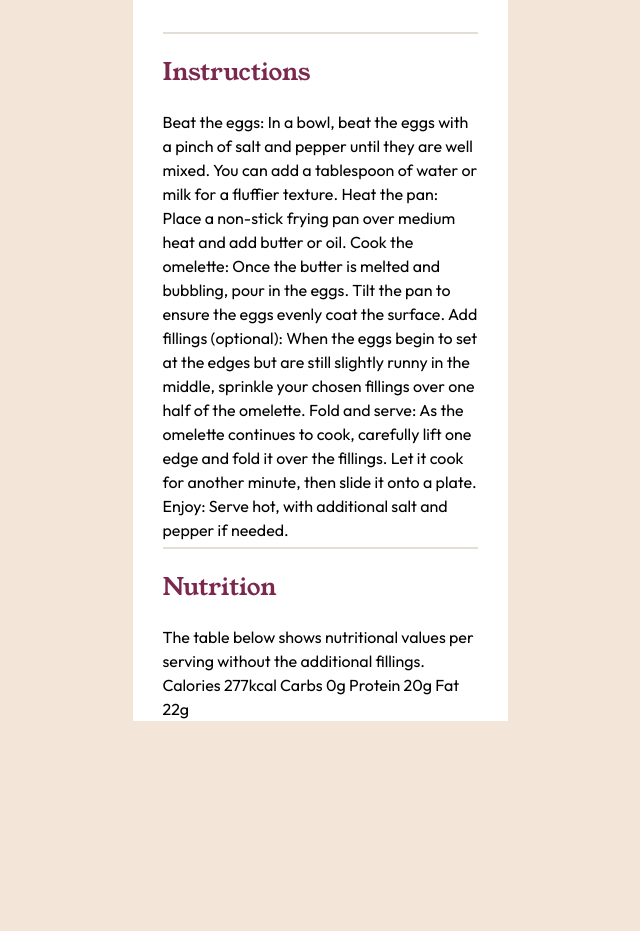
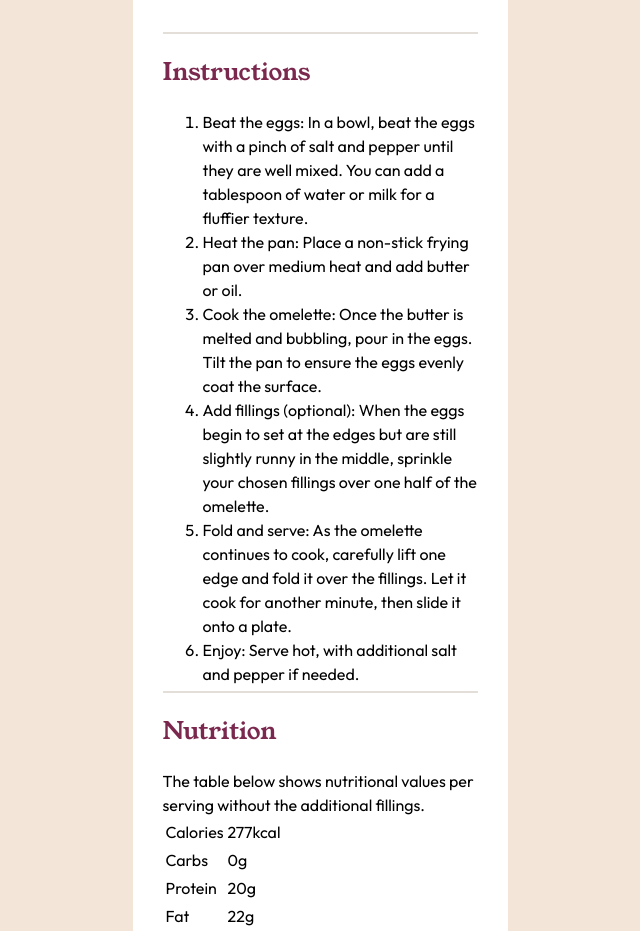
Before and after one commit to lawlawson/recipe-page, a plain HTML site: page index.html in a window 1280 px wide. Shown: the part 1270-2201 px from the top of the page, without its empty margins (320-960 px from the left). Before the commit the page ends 1991 px from the top, so only its background shows below. Drawn offline with Linux system fonts and the light colour scheme.

Commit message:
layout for instructions and nutrition

```diff
--- a/index.html
+++ b/index.html
@@ -51,23 +51,58 @@
       <div class="divide"></div>
       <section>
         <h2 class="heading-two">Instructions</h2>
-        Beat the eggs: In a bowl, beat the eggs with a pinch of salt and pepper
-        until they are well mixed. You can add a tablespoon of water or milk for
-        a fluffier texture. Heat the pan: Place a non-stick frying pan over
-        medium heat and add butter or oil. Cook the omelette: Once the butter is
-        melted and bubbling, pour in the eggs. Tilt the pan to ensure the eggs
-        evenly coat the surface. Add fillings (optional): When the eggs begin to
-        set at the edges but are still slightly runny in the middle, sprinkle
-        your chosen fillings over one half of the omelette. Fold and serve: As
-        the omelette continues to cook, carefully lift one edge and fold it over
-        the fillings. Let it cook for another minute, then slide it onto a
-        plate. Enjoy: Serve hot, with additional salt and pepper if needed.
+        <ol>
+          <li>
+            Beat the eggs: In a bowl, beat the eggs with a pinch of salt and
+            pepper until they are well mixed. You can add a tablespoon of water
+            or milk for a fluffier texture.
+          </li>
+          <li>
+            Heat the pan: Place a non-stick frying pan over medium heat and add
+            butter or oil.
+          </li>
+          <li>
+            Cook the omelette: Once the butter is melted and bubbling, pour in
+            the eggs. Tilt the pan to ensure the eggs evenly coat the surface.
+          </li>
+          <li>
+            Add fillings (optional): When the eggs begin to set at the edges but
+            are still slightly runny in the middle, sprinkle your chosen
+            fillings over one half of the omelette.
+          </li>
+          <li>
+            Fold and serve: As the omelette continues to cook, carefully lift
+            one edge and fold it over the fillings. Let it cook for another
+            minute, then slide it onto a plate.
+          </li>
+          <li>Enjoy: Serve hot, with additional salt and pepper if needed.</li>
+        </ol>
       </section>
       <div class="divide"></div>
       <section>
         <h2 class="heading-two">Nutrition</h2>
-        The table below shows nutritional values per serving without the
-        additional fillings. Calories 277kcal Carbs 0g Protein 20g Fat 22g
+        <p>
+          The table below shows nutritional values per serving without the
+          additional fillings.
+        </p>
+        <table>
+          <tr>
+            <td>Calories</td>
+            <td>277kcal</td>
+          </tr>
+          <tr>
+            <td>Carbs</td>
+            <td>0g</td>
+          </tr>
+          <tr>
+            <td>Protein</td>
+            <td>20g</td>
+          </tr>
+          <tr>
+            <td>Fat</td>
+            <td>22g</td>
+          </tr>
+        </table>
       </section>
     </div>
   </body>
```
